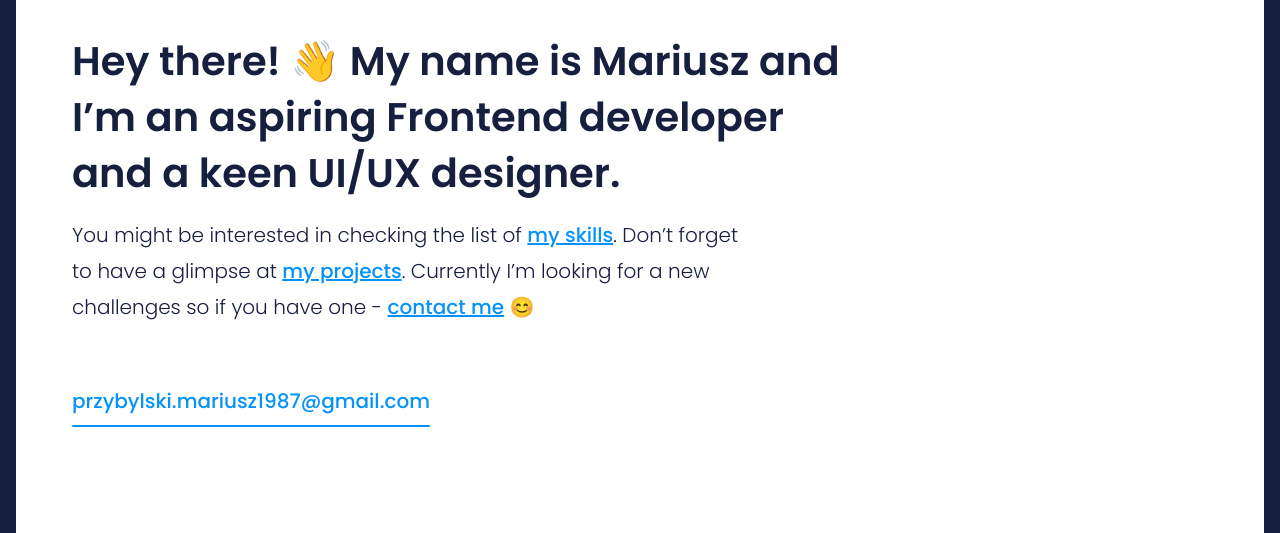
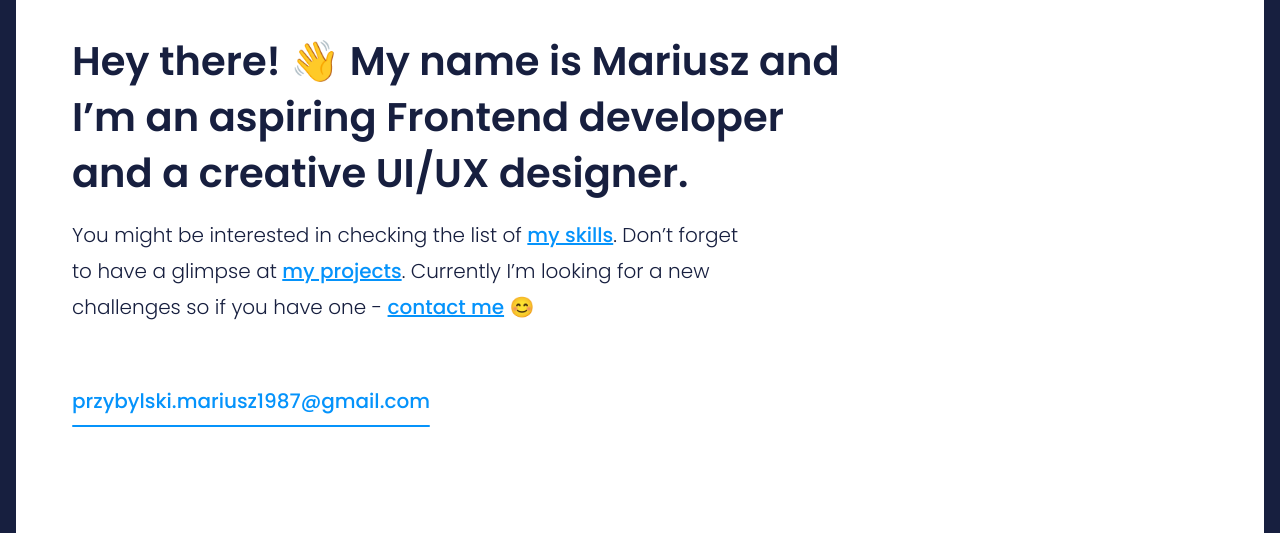
Before and after one commit to PrzybylskiMariusz/PrzybylskiMariusz.github.io, a website: page src/content/index.html in a window 1280 px wide. Shown: the part 267-800 px from the top of the page. Drawn offline with nearby package versions, Linux system fonts and the light colour scheme; files that its build step writes are made by us from their sources; no server answers; files whose address does not match are found by name.

```diff
--- a/src/content/index.html
+++ b/src/content/index.html
@@ -25,7 +25,7 @@
     <header class="header">
       <section class="hero">
         <img class="hero__image" src="assets/img/avatar.svg" alt="Zdjęcie profilowe Mariusz Przybylski.">
-        <h1 class="hero__heading">Hey there! 👋 My name is Mariusz and I’m an aspiring Frontend developer and a keen UI/UX designer.</h1>
+        <h1 class="hero__heading">Hey there! 👋 My name is Mariusz and I’m an aspiring Frontend developer and a creative UI/UX designer.</h1>
         <p class="hero__paragraph">You might be interested in checking the list of <a class="hero__link" href="#mySkills">my skills</a>. Don’t forget to  have a glimpse at <a class="hero__link" href="#myProjects">my projects</a>. Currently I’m looking for a new challenges so if you have one - <a class="hero__link" href="#contactMe">contact me</a> 😊</p>
         <a class="hero__mail" href="mailto:przybylski.mariusz1987@gmail.com?subject=Online%20CV%20-%20new%20opportunity">przybylski.mariusz1987@gmail.com</a>
       </section>
```
